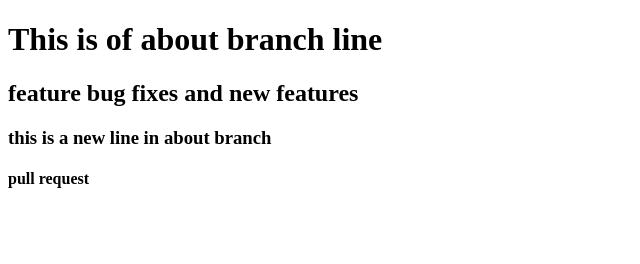
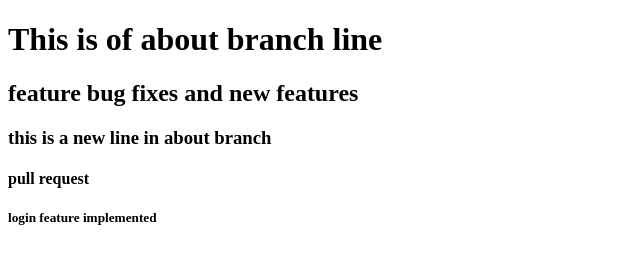
Before and after one commit to AmitFrontEnd/privtate-repo, a plain HTML site: page index.html in a window 1280 px wide. Shown: the whole page, without its empty margins (0-640 px from the left). Drawn offline with Linux system fonts and the light colour scheme.

Commit message:
login feature

```diff
--- a/index.html
+++ b/index.html
@@ -10,5 +10,6 @@
    <h2>feature bug fixes and new features</h2>
    <h3>this is a new line in about branch</h3>
    <h4>pull request</h4>
+   <h5>login feature implemented</h5>
 </body>
 </html>
```
